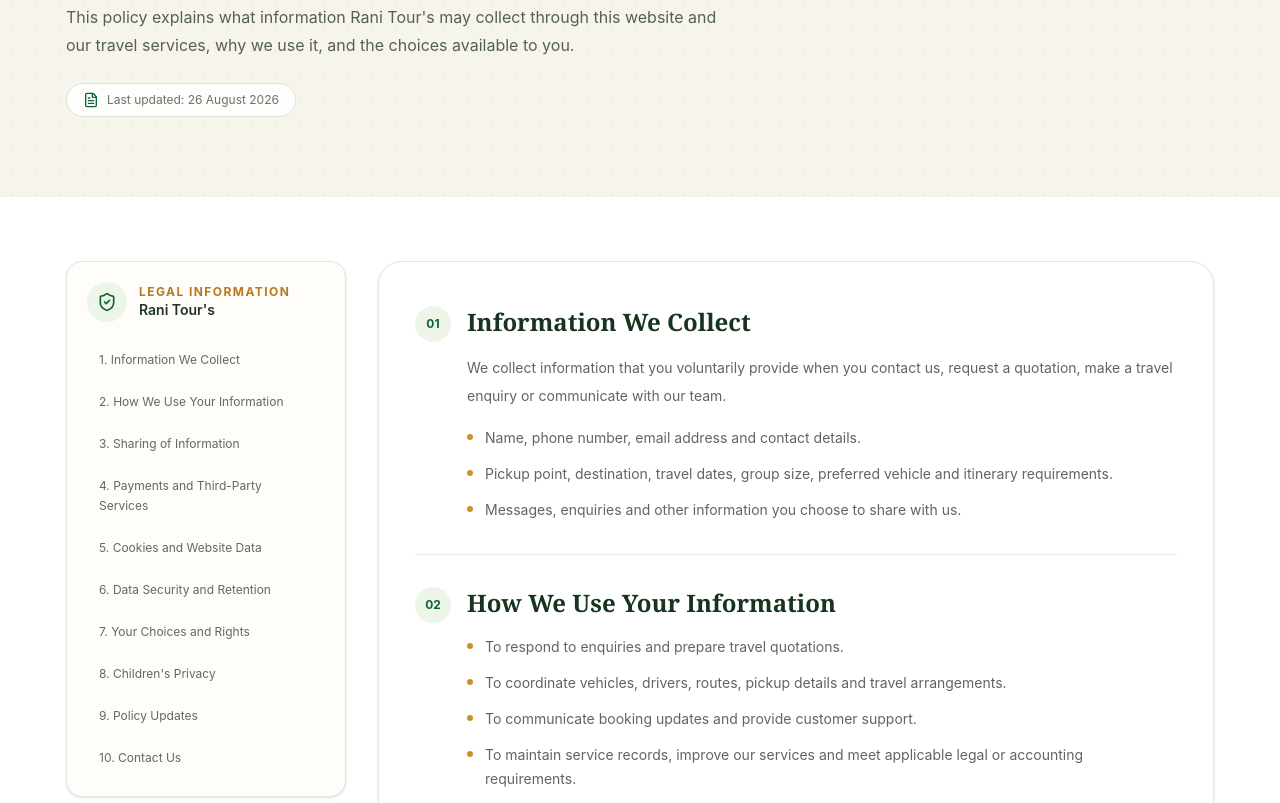
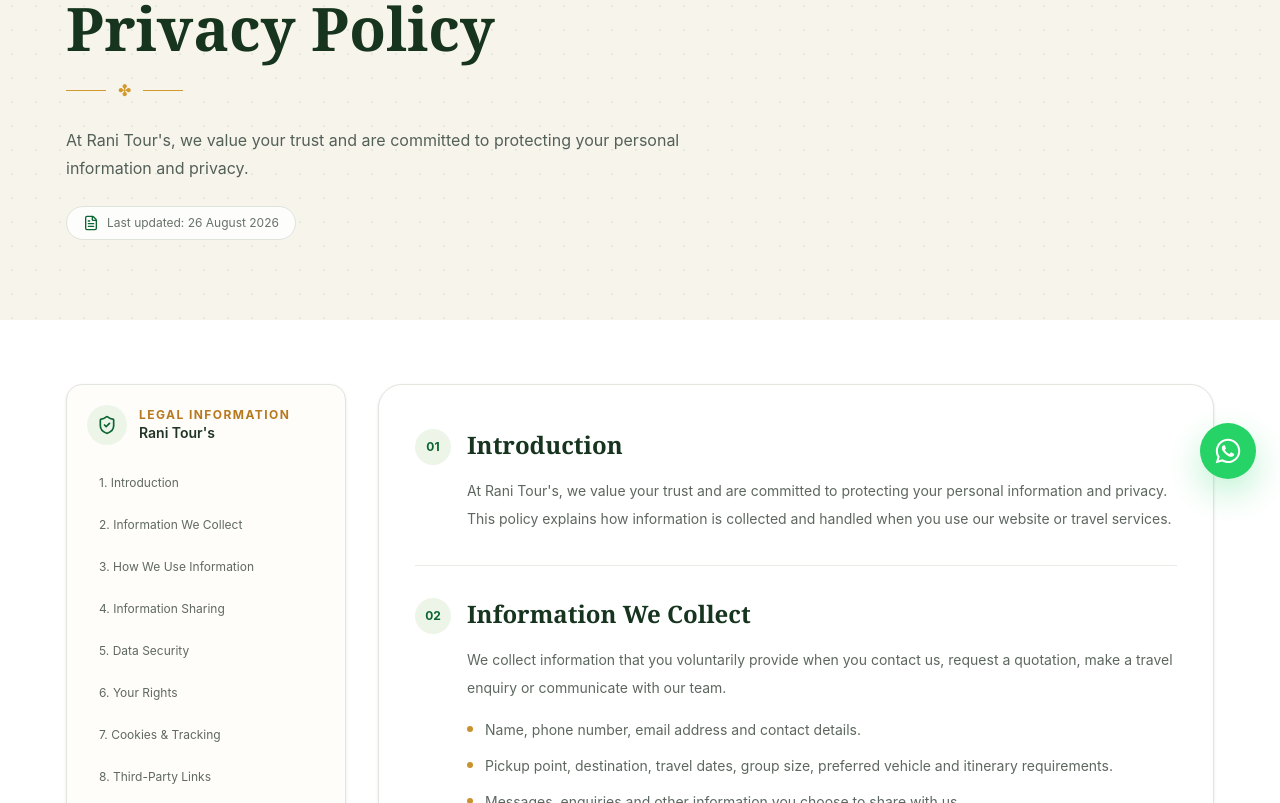
Before and after one commit to Shahzadkhanks19/rani-tours, a Next.js app: page /privacy-policy in a window 1280 px wide. Shown: the part 297-1100 px from the top of the page. Built offline with nearby package versions, Linux system fonts and the light colour scheme.

Commit message:
Add shared site shell to privacy policy

```diff
--- a/app/privacy-policy/page.tsx
+++ b/app/privacy-policy/page.tsx
@@ -1,19 +1,25 @@
 import type { Metadata } from "next";
 import { LegalPage } from "@/components/legal/legal-page";
+import { Footer } from "@/components/layout/footer";
+import { FloatingActions } from "@/components/layout/floating-actions";
+import { Header } from "@/components/layout/header";
 
 export const metadata: Metadata = { title: "Privacy Policy | Rani Tour's", description: "Read how Rani Tour's handles personal information submitted through its travel enquiry and booking services." };
 
 const sections = [
+  { title: "Introduction", paragraphs: ["At Rani Tour's, we value your trust and are committed to protecting your personal information and privacy. This policy explains how information is collected and handled when you use our website or travel services."] },
   { title: "Information We Collect", paragraphs: ["We collect information that you voluntarily provide when you contact us, request a quotation, make a travel enquiry or communicate with our team."], items: ["Name, phone number, email address and contact details.", "Pickup point, destination, travel dates, group size, preferred vehicle and itinerary requirements.", "Messages, enquiries and other information you choose to share with us."] },
-  { title: "How We Use Your Information", items: ["To respond to enquiries and prepare travel quotations.", "To coordinate vehicles, drivers, routes, pickup details and travel arrangements.", "To communicate booking updates and provide customer support.", "To maintain service records, improve our services and meet applicable legal or accounting requirements."] },
-  { title: "Sharing of Information", paragraphs: ["We do not sell or rent your personal information. Information may be shared only where reasonably necessary to provide your requested service, such as with assigned drivers, vehicle operators, accommodation or travel partners, payment/service providers, or authorities where disclosure is legally required."] },
-  { title: "Payments and Third-Party Services", paragraphs: ["Where a payment or third-party service is used, that provider may process information under its own privacy practices. Rani Tour's does not claim control over independent third-party websites or services linked from this website."] },
-  { title: "Cookies and Website Data", paragraphs: ["The website may use essential cookies, analytics or similar technologies to understand website usage, maintain functionality and improve the visitor experience. Browser settings can generally be used to control optional cookies where applicable."] },
-  { title: "Data Security and Retention", paragraphs: ["We take reasonable measures to protect information from unauthorized access, misuse or disclosure. Information is retained only for as long as reasonably required for enquiries, bookings, business records, dispute handling or legal obligations."] },
-  { title: "Your Choices and Rights", paragraphs: ["You may contact us to request correction or deletion of personal information held by us, subject to information that we are required to retain for legitimate business, accounting, dispute-resolution or legal purposes."] },
+  { title: "How We Use Information", items: ["To respond to enquiries and prepare travel quotations.", "To coordinate vehicles, drivers, routes, pickup details and travel arrangements.", "To communicate booking updates and provide customer support.", "To maintain service records, improve our services and meet applicable legal or accounting requirements."] },
+  { title: "Information Sharing", paragraphs: ["We do not sell or rent your personal information. Information may be shared only where reasonably necessary to provide your requested service, such as with assigned drivers, vehicle operators, accommodation or travel partners, payment/service providers, or authorities where disclosure is legally required."] },
+  { title: "Data Security", paragraphs: ["We take reasonable measures to protect information from unauthorized access, misuse or disclosure. Information is retained only for as long as reasonably required for enquiries, bookings, business records, dispute handling or legal obligations."] },
+  { title: "Your Rights", paragraphs: ["You may contact us to request correction or deletion of personal information held by us, subject to information that we are required to retain for legitimate business, accounting, dispute-resolution or legal purposes."] },
+  { title: "Cookies & Tracking", paragraphs: ["The website may use essential cookies, analytics or similar technologies to understand website usage, maintain functionality and improve the visitor experience."] },
+  { title: "Third-Party Links", paragraphs: ["Independent third-party websites and services linked from this website operate under their own privacy practices. Rani Tour's does not control those external services."] },
   { title: "Children's Privacy", paragraphs: ["Our services are intended to be arranged by adults. We do not knowingly seek personal information directly from children without appropriate involvement of a parent or guardian."] },
-  { title: "Policy Updates", paragraphs: ["We may update this Privacy Policy as our services, website or legal requirements change. The latest version published on this page will apply from its stated update date."] },
+  { title: "Changes to This Policy", paragraphs: ["We may update this Privacy Policy as our services, website or legal requirements change. The latest version published on this page will apply from its stated update date."] },
   { title: "Contact Us", paragraphs: ["For privacy-related questions or requests, contact Rani Tour's using the phone number, email address or office details shown on this website."] },
 ];
 
-export default function PrivacyPolicyPage() { return <LegalPage eyebrow="Your Privacy Matters" title="Privacy Policy" intro="This policy explains what information Rani Tour's may collect through this website and our travel services, why we use it, and the choices available to you." updated="26 August 2026" sections={sections} />; }
+export default function PrivacyPolicyPage() {
+  return <><Header /><main><LegalPage eyebrow="Your Privacy. Our Priority." title="Privacy Policy" intro="At Rani Tour's, we value your trust and are committed to protecting your personal information and privacy." updated="26 August 2026" variant="privacy" sections={sections} /></main><Footer /><FloatingActions /></>;
+}
```
